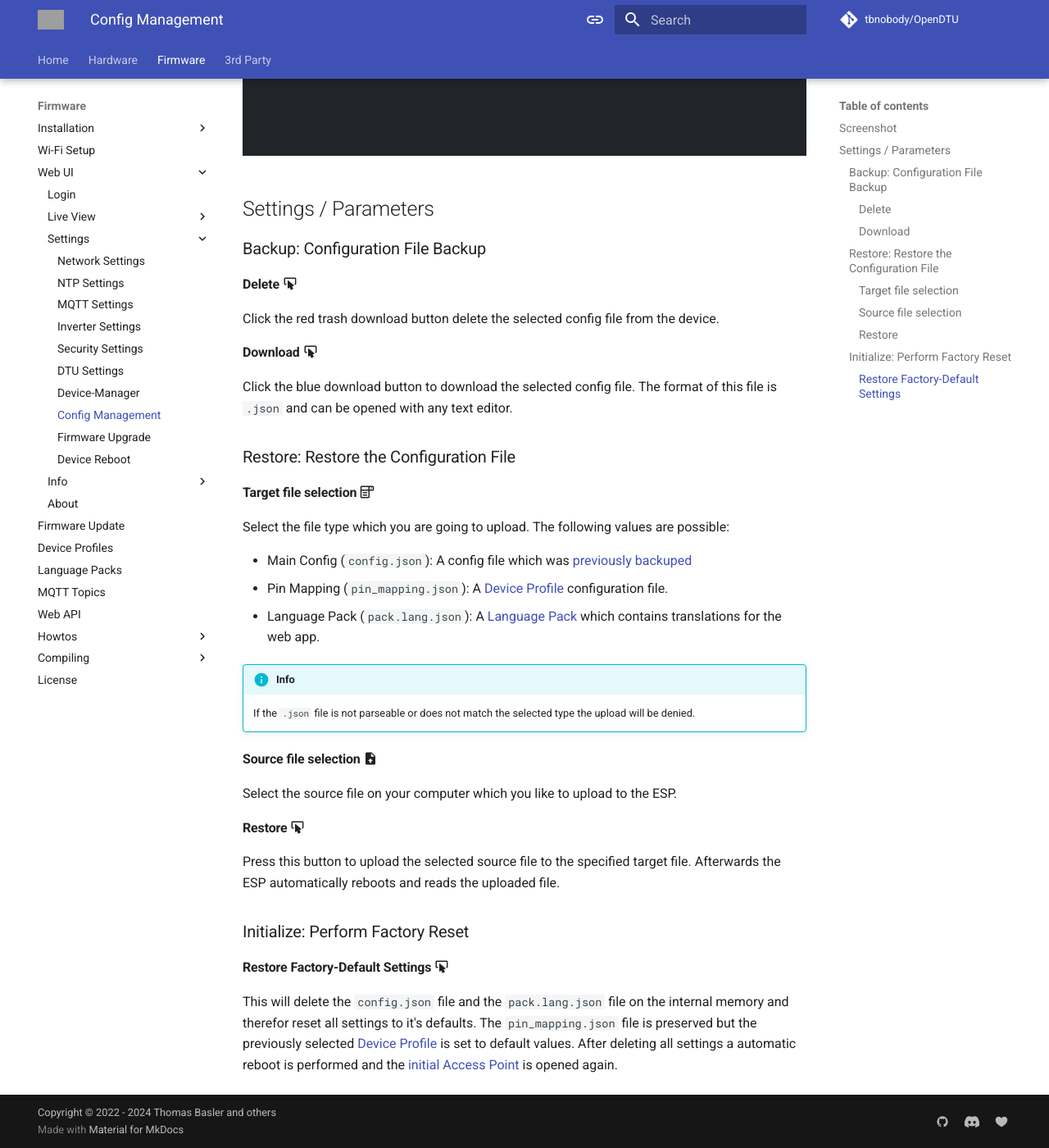
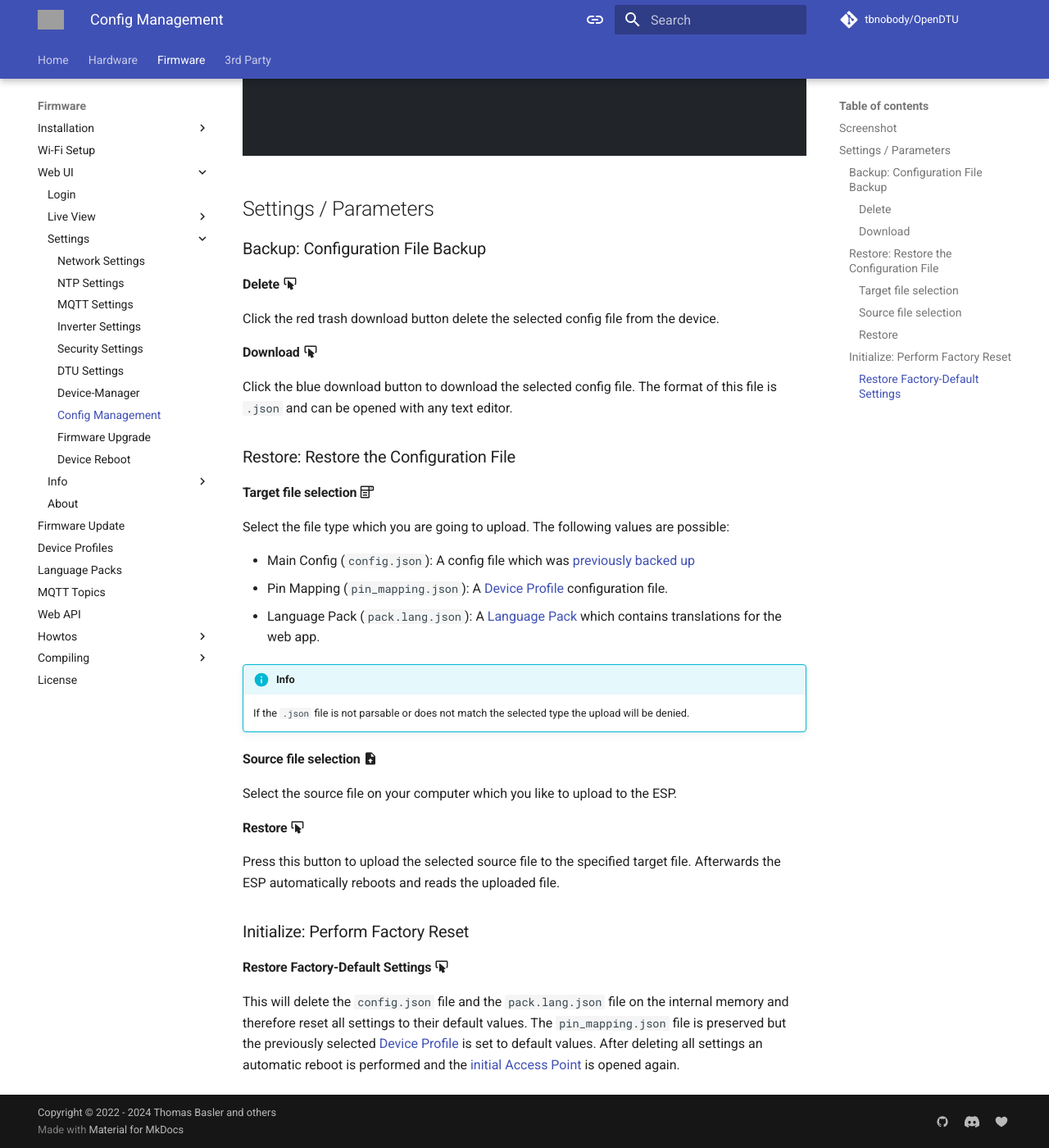
Before and after one commit to tbnobody/OpenDTU-docs, an MkDocs documentation site: the page built from docs/firmware/configuration/config_settings.md, in a window 1280 px wide and 1400 px high, scrolled down 645 px. Shown: the whole window at 82% size. Built offline with MkDocs 1.6.1 and Material for MkDocs 9.7.7, drawn with Linux system fonts in a browser that asks for light colours; comment, search, counter and statistics services are not loaded; grey boxes are pictures that could not be loaded.

Commit message:
config management: address spelling issues

```diff
--- a/docs/firmware/configuration/config_settings.md
+++ b/docs/firmware/configuration/config_settings.md
@@ -22,13 +22,13 @@ Click the blue download button to download the selected config file. The format
 
 Select the file type which you are going to upload. The following values are possible:
 
-* Main Config (`config.json`): A config file which was [previously backuped](#backup-configuration-file-backup)
+* Main Config (`config.json`): A config file which was [previously backed up](#backup-configuration-file-backup)
 * Pin Mapping (`pin_mapping.json`): A [Device Profile](../device_profiles.md) configuration file.
 * Language Pack (`pack.lang.json`): A [Language Pack](../language_pack.md) which contains translations for the web app.
 
 !!! info "Info"
 
-    If the `.json` file is not parseable or does not match the selected type the upload will be denied.
+    If the `.json` file is not parsable or does not match the selected type the upload will be denied.
 
 #### Source file selection :material-file-upload:{title="File"}
 
@@ -42,5 +42,5 @@ Press this button to upload the selected source file to the specified target fil
 
 #### Restore Factory-Default Settings :material-button-cursor:{title="Button"}
 
-This will delete the `config.json` file and the `pack.lang.json` file on the internal memory and therefor reset all settings to it's defaults. The `pin_mapping.json` file is preserved but the previously selected [Device Profile](../device_profiles.md) is set to default values.
-After deleting all settings a automatic reboot is performed and the [initial Access Point](../wifi_setup.md) is opened again.
+This will delete the `config.json` file and the `pack.lang.json` file on the internal memory and therefore reset all settings to their default values. The `pin_mapping.json` file is preserved but the previously selected [Device Profile](../device_profiles.md) is set to default values.
+After deleting all settings an automatic reboot is performed and the [initial Access Point](../wifi_setup.md) is opened again.
```
